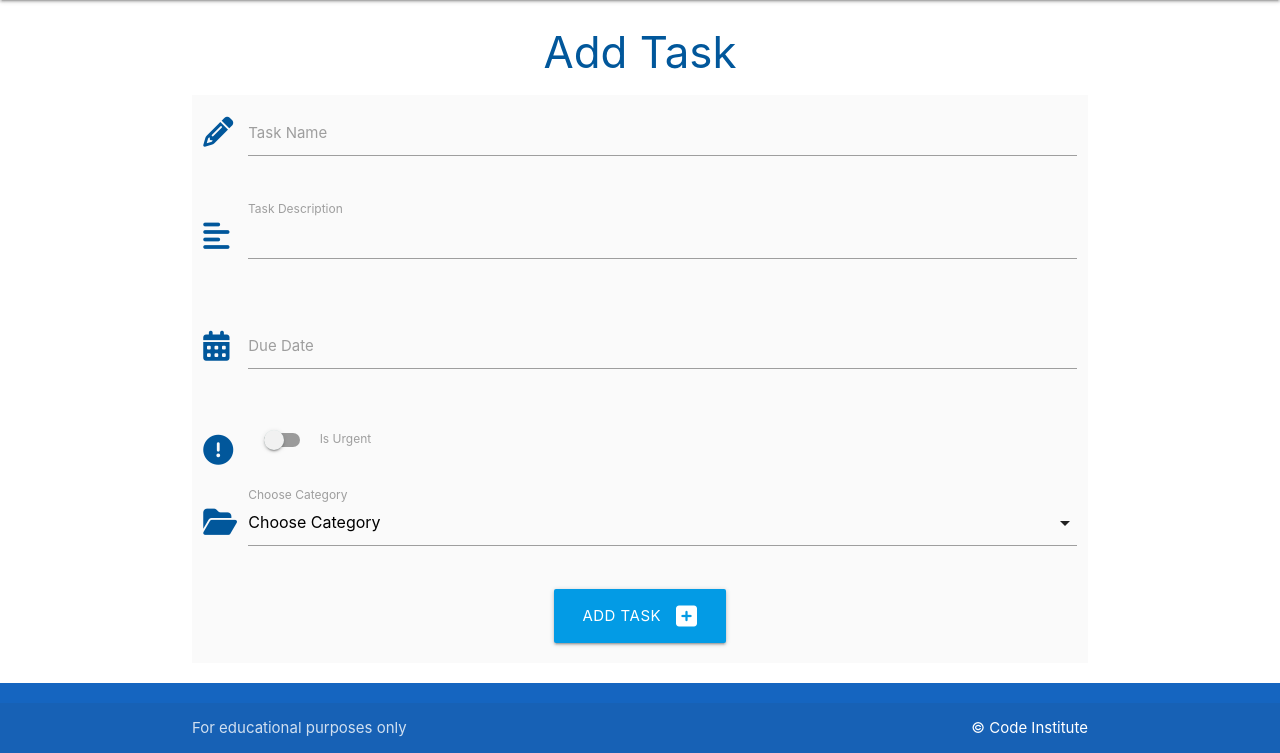
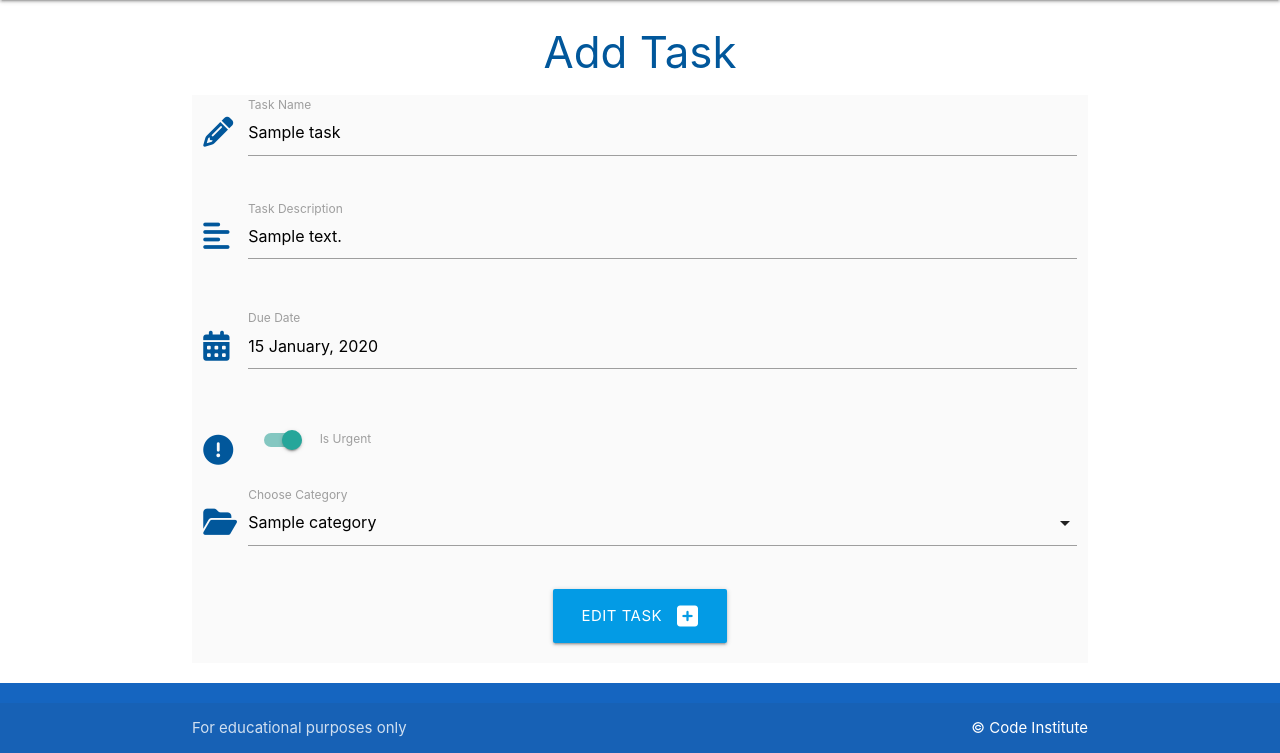
Before and after one commit to DesislavaNaydenova/DBMS_Rpoject, a Flask app: page /edit_task/1 in a window 1280 px wide. Shown: the part 64-817 px from the top of the page. Run offline with Flask 2, Linux system fonts and the light colour scheme; tables that the repository leaves empty hold one stand-in row (values such as "Sample post").

Commit message:
Update the edit_task.html

```diff
--- a/taskmanager/routes.py
+++ b/taskmanager/routes.py
@@ -67,5 +67,4 @@ def edit_task(task_id):
         task.due_date = request.form.get("due_date"),
         task.category_id = request.form.get("category_id")
         db.session.commit()
-        return redirect(url_for("home"))
     return render_template("edit_task.html", task=task,  categories=categories)
--- a/taskmanager/templates/edit_task.html
+++ b/taskmanager/templates/edit_task.html
@@ -4,12 +4,12 @@
 <h3 class="light-blue-text text-darken-4 center-align">Add Task</h3>
 
 <div class="row card-panek grey lighten-5">
-    <form class="col s12" method="POST" action="{{url_for('add_task')}}">
+    <form class="col s12" method="POST" action="{{ url_for('edit_task', task_id=task.id)}}">
         <!--task name-->
         <div class="row">
             <div class="input-field col s12">
                 <i class="fas fa-pencil-alt prefix light-blue-text text-darken-4"></i>
-                <input id="task_name" name="task_name" minlength="5" maxlength="50" type="text" class="validate" required>
+                <input id="task_name" name="task_name" value="{{task.task_name}}" minlength="5" maxlength="50" type="text" class="validate" required>
                 <label for="task_name">Task Name</label>
             </div>
         </div>
@@ -19,6 +19,7 @@
                 <i class="fas fa-align-left prefix light-blue-text text-darken-4"></i>
                 <textarea id="task_description" name="task_description" minlength="5" maxlength="500"
                 type="text" class="materialize-textarea validate" required>
+                {{- task.task_description -}}
                 </textarea>
                 <label for="task_description">Task Description</label>
             </div>
@@ -27,7 +28,8 @@
         <div class="row">
             <div class="input-field col s12">
                 <i class="fas fa-calendar-alt prefix light-blue-text text-darken-4"></i>
-                <input id="due_date" name="due_date" type="text" class="datepicker validate" required>
+                <input id="due_date" name="due_date" type="text" value="{{task.due_date.strftime('%d %B, %Y') }}"
+                class="datepicker validate" required>
                 <label for="due_date">Due Date</label>
             </div>
         </div>
@@ -37,7 +39,11 @@
                 <div class="switch">
                     <i class="fas fa-exclamation-circle prefix light-blue-text text-darken-4"></i>
                     <label for="is_urgent">
-                        <input id="is_urgent" name="is_urgent"  type="checkbox">
+                        {% if task.is_urgent == True %}
+                            <input id="is_urgent" name="is_urgent"  type="checkbox" checked>
+                        {% else %}
+                            <input id="is_urgent" name="is_urgent"  type="checkbox">
+                        {% endif %}
                         <span class="lever"></span>
                         Is Urgent
                     </label>
@@ -49,9 +55,13 @@
             <div class="input-field col s12">
                 <i class="fas fa-folder-open prefix light-blue-text text-darken-4"></i>
                 <select name="category_id" id="category_id" class="validate" required>
-                    <option value="" disabled selected>Choose Category</option>
+                    <option value="" disabled >Choose Category</option>
                     {% for category in categories %}
-                        <option value="{{category.id}}">{{ category.category_name}}</option>
+                        {% if category == task.category %}
+                            <option value="{{category.id}}" selected>{{ category.category_name}}</option>
+                        {% else %}
+                            <option value="{{category.id}}">{{ category.category_name}}</option>
+                        {% endif %}
                     {% endfor %}
                 </select>
                 <label for="category_id">Choose Category</label>
@@ -61,7 +71,7 @@
         <div class="row">
             <div class="col s12 center-align">
                 <button type="submit" class="btn-large light-blue darken-1">
-                    Add Task <i class="fas fa-plus-square right"></i>
+                    Edit Task <i class="fas fa-plus-square right"></i>
                 </button>
             </div>
         </div>
--- a/taskmanager/templates/tasks.html
+++ b/taskmanager/templates/tasks.html
@@ -25,7 +25,10 @@
         </div>
       <div class="collapsible-body">
         <strong>{{ task.category }}</strong>
-        <p>{{ task.task_description }}</p>
+        <p>{{- task.task_description -}}</p>
+        <p>
+          <a href="{{ url_for('edit_task', task_id=task.id)}}" class="btn green accent-4">Edit</a>
+        </p>
       </div>
     </li>
     {% endfor %}
```
